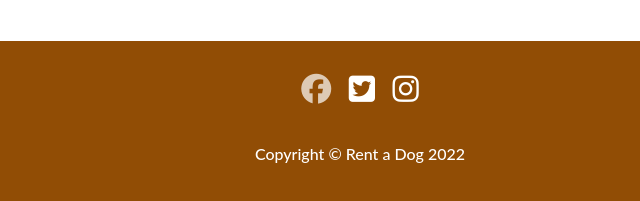
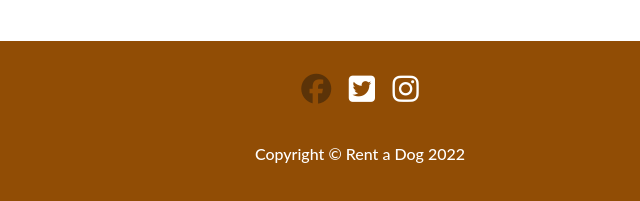
Before and after one commit to Chris4891/CI-PP1, a plain HTML site: page index.html in a window 1280 px wide. In both pictures the pointer is over the link 599 px from the left and 1778 px from the top of the page. Shown: the part 1690-1891 px from the top of the page, 280-920 px from the left. Drawn offline with Linux system fonts and the light colour scheme; a web font is replaced by a local one.

Commit message:
Add color to social-media icons

```diff
--- a/assets/css/style.css
+++ b/assets/css/style.css
@@ -167,8 +167,8 @@ footer {
   text-decoration: none;
 }
 .social-icons a:hover{
-  opacity: .7;
-}
+color: rgb(91, 51, 8) ;}
+
 .social-icons p {
   color: #fff;
 }
```
